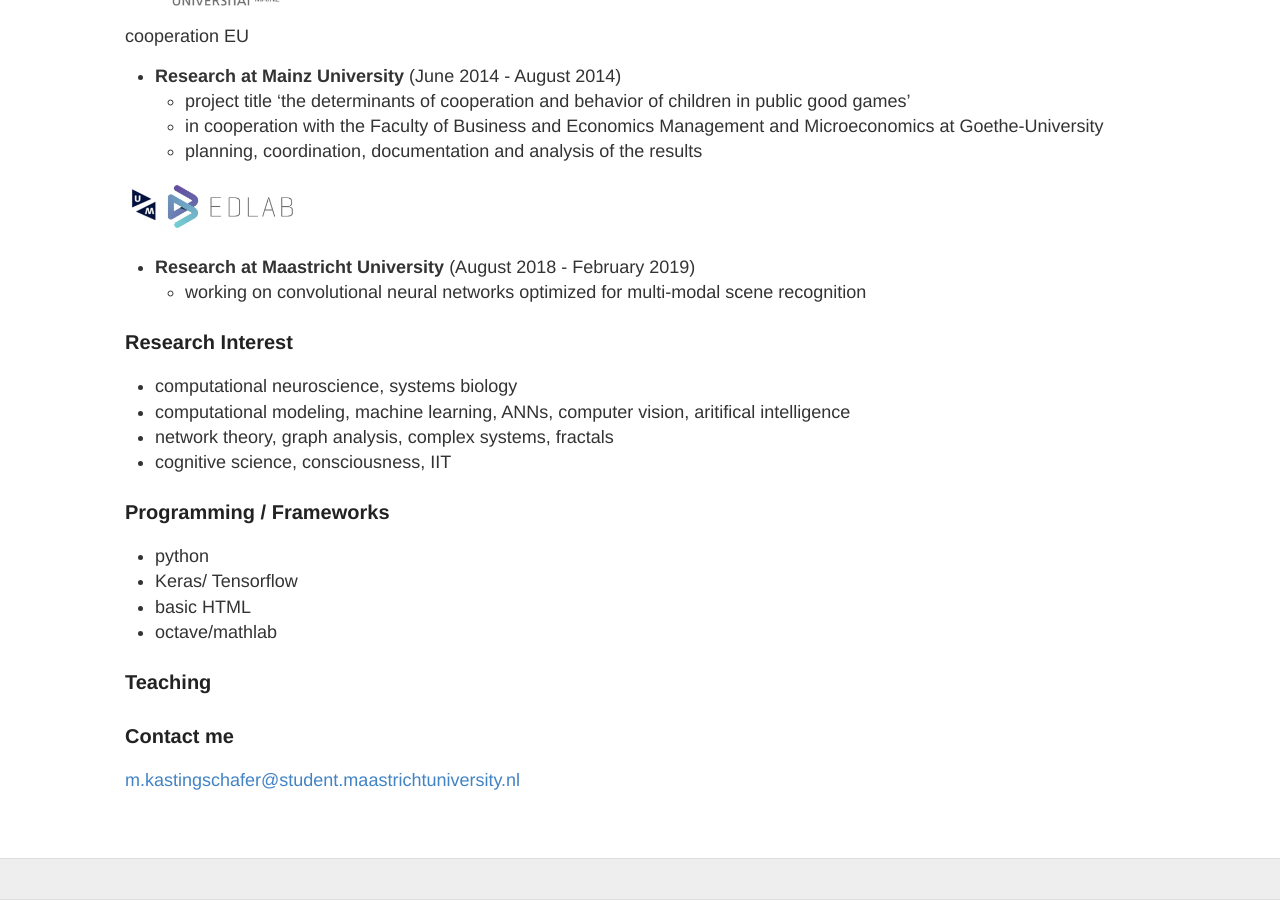
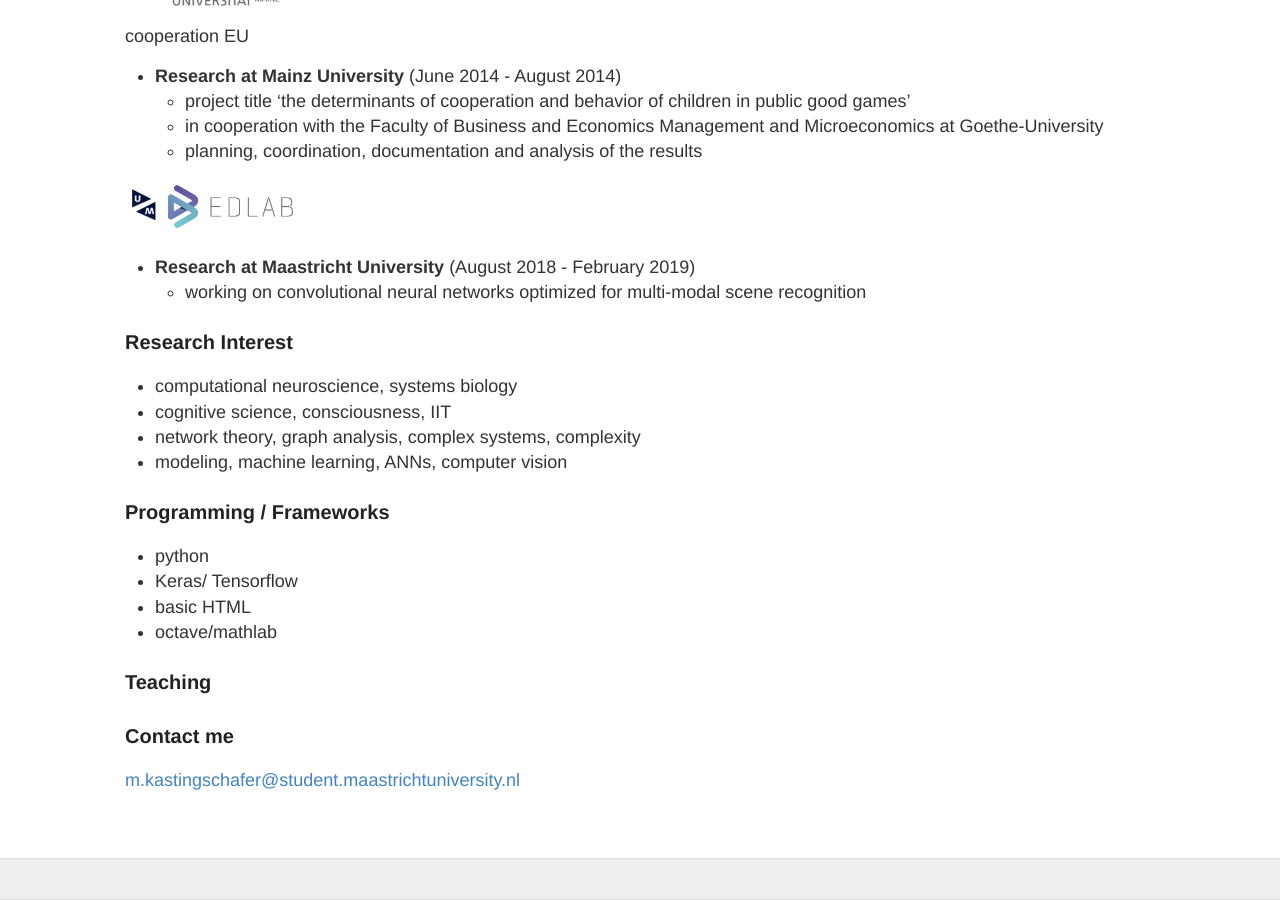
Before and after one commit to Mariusmarten/mariusmarten.github.io, a Jekyll site: the page built from about.md, in a window 1280 px wide and 900 px high, scrolled down 1052 px. Built offline with Jekyll 4.4.1, drawn with Linux system fonts in a browser that asks for light colours.

Commit message:
Update about.md

```diff
--- a/about.md
+++ b/about.md
@@ -46,9 +46,9 @@ cooperation EU
 
 ### Research Interest
   - computational neuroscience, systems biology
-  - computational modeling, machine learning, ANNs, computer vision, aritifical intelligence
-  - network theory, graph analysis, complex systems, fractals
   - cognitive science, consciousness, IIT
+  - network theory, graph analysis, complex systems, complexity
+  - modeling, machine learning, ANNs, computer vision
 
 ### Programming / Frameworks
   - python
```
